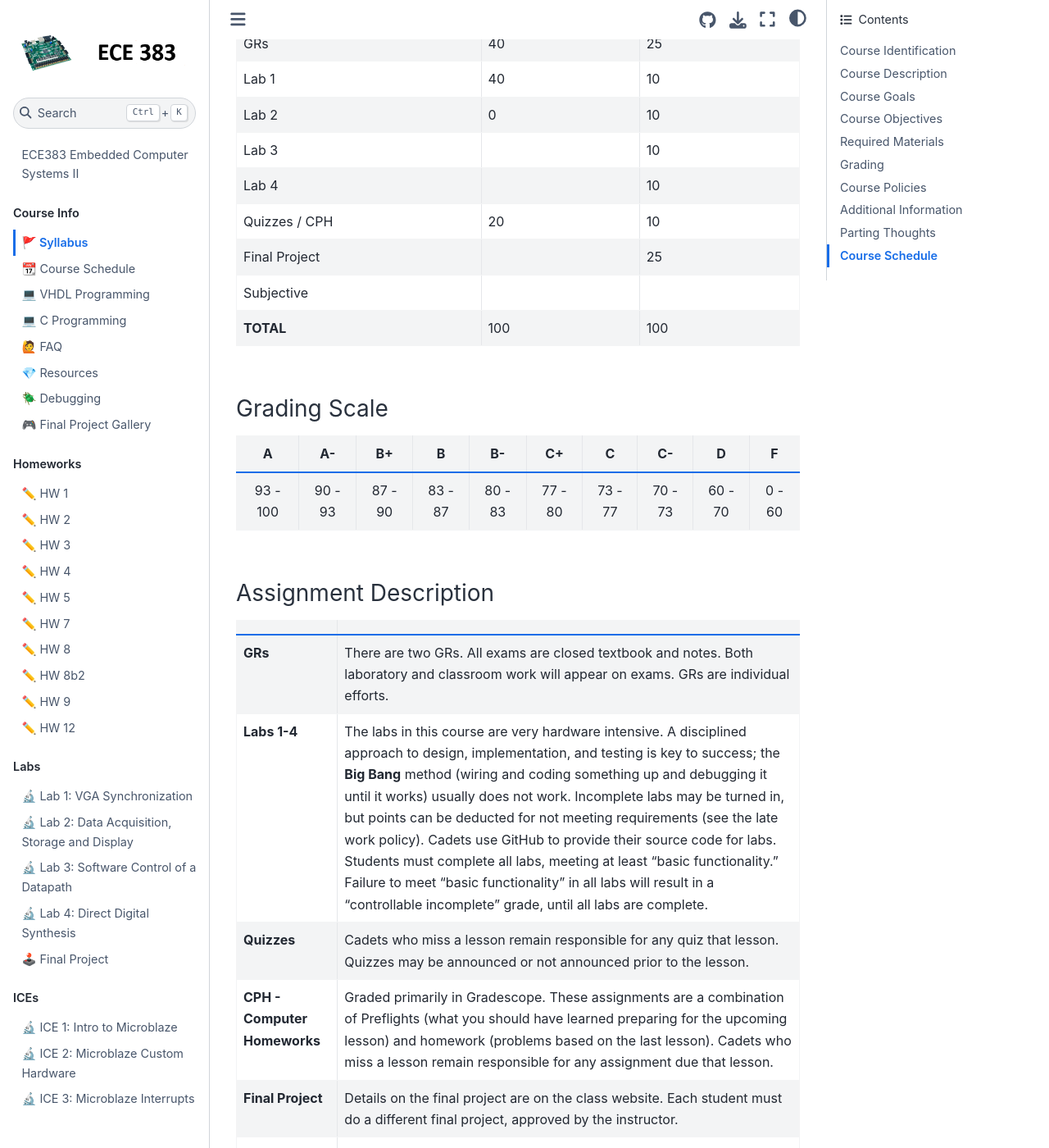
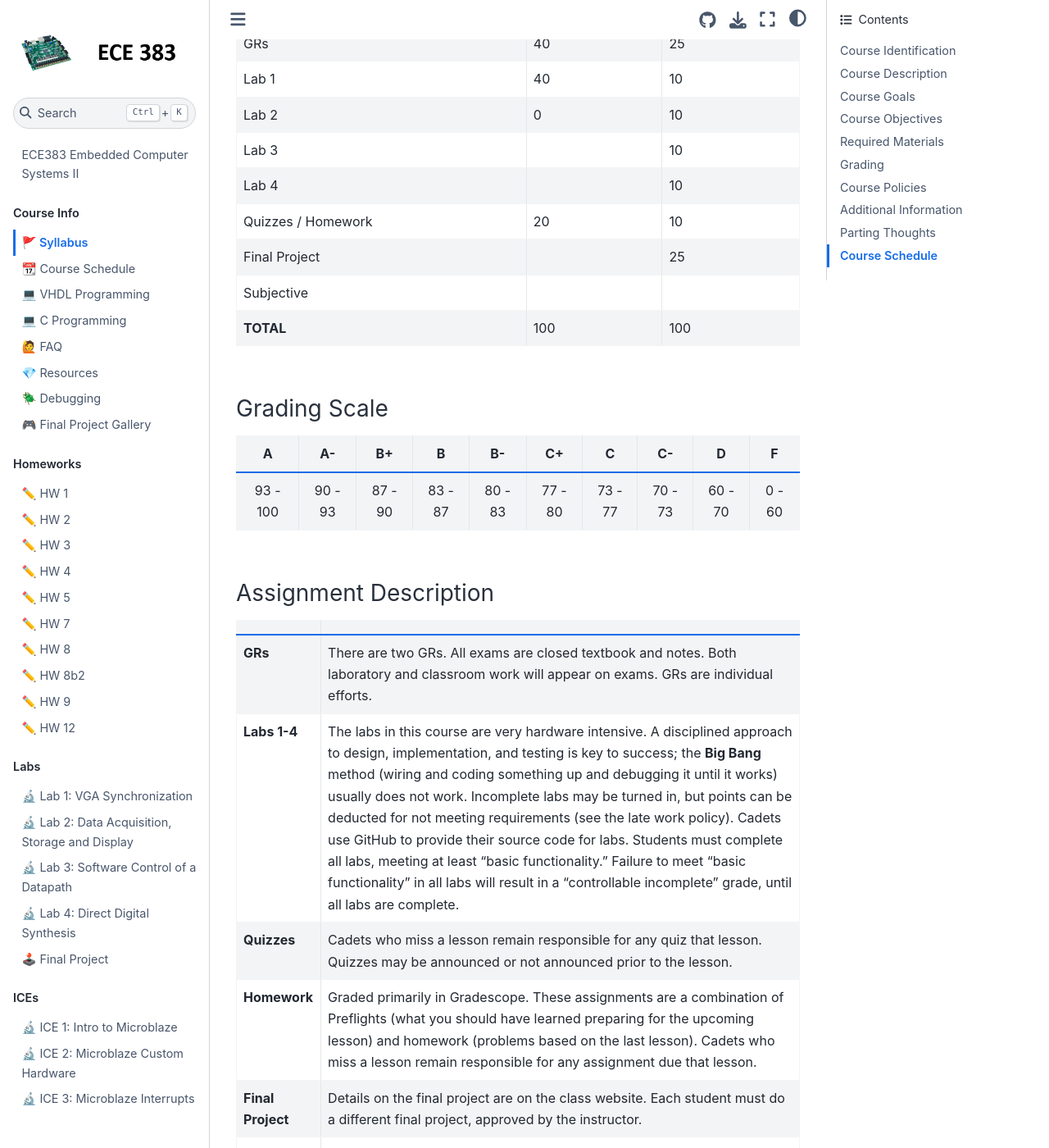
Before and after one commit to USAFA-ECE/ece383, a Jupyter Book: the page built from book/syllabus.md, in a window 1280 px wide and 1400 px high, scrolled down 2410 px. Shown: the whole window at 82% size. Built offline with Jupyter Book 1.0.4 settings and Sphinx 7.4.7 and the Sphinx Book theme 1.1.4, drawn with Linux system fonts in a browser that asks for light colours; pages that are not in the unit, such as notebooks, are missing from menus.

Commit message:
Update syllabus.md

```diff
--- a/book/syllabus.md
+++ b/book/syllabus.md
@@ -55,7 +55,7 @@ The **Grade distribution** for this course is shown below.
 | Lab 2                 | 0    | 10    |
 | Lab 3                 |      | 10    |
 | Lab 4                 |      | 10    |
-| Quizzes / CPH         | 20   | 10    |
+| Quizzes / Homework    | 20   | 10    |
 | Final Project         |      | 25    |
 | Subjective            |      |       |
 | **TOTAL**             | 100  | 100   |
@@ -72,7 +72,7 @@ The **Grade distribution** for this course is shown below.
 | **GRs** | There are two GRs. All exams are closed textbook and notes. Both laboratory and classroom work will appear on exams. GRs are individual efforts.  |
 | **Labs 1-4** | The labs in this course are very hardware intensive. A disciplined approach to design, implementation, and testing is key to success; the **Big Bang** method (wiring and coding something up and debugging it until it works) usually does not work. Incomplete labs may be turned in, but points can be deducted for not meeting requirements (see the late work policy). Cadets use GitHub to provide their source code for labs. Students must complete all labs, meeting at least "basic functionality." Failure to meet "basic functionality" in all labs will result in a "controllable incomplete" grade, until all labs are complete. |
 | **Quizzes** | Cadets who miss a lesson remain responsible for any quiz that lesson. Quizzes may be announced or not announced prior to the lesson. |
-| **CPH - Computer Homeworks** | Graded primarily in Gradescope. These assignments are a combination of Preflights (what you should have learned preparing for the upcoming lesson) and homework (problems based on the last lesson). Cadets who miss a lesson remain responsible for any assignment due that lesson. |
+| **Homework** | Graded primarily in Gradescope. These assignments are a combination of Preflights (what you should have learned preparing for the upcoming lesson) and homework (problems based on the last lesson). Cadets who miss a lesson remain responsible for any assignment due that lesson. |
 | **Final Project** | Details on the final project are on the class website.  Each student must do a different final project, approved by the instructor. |
 | **Subjective** | Listed in the grade distribution with no points assigned. |
 
```
